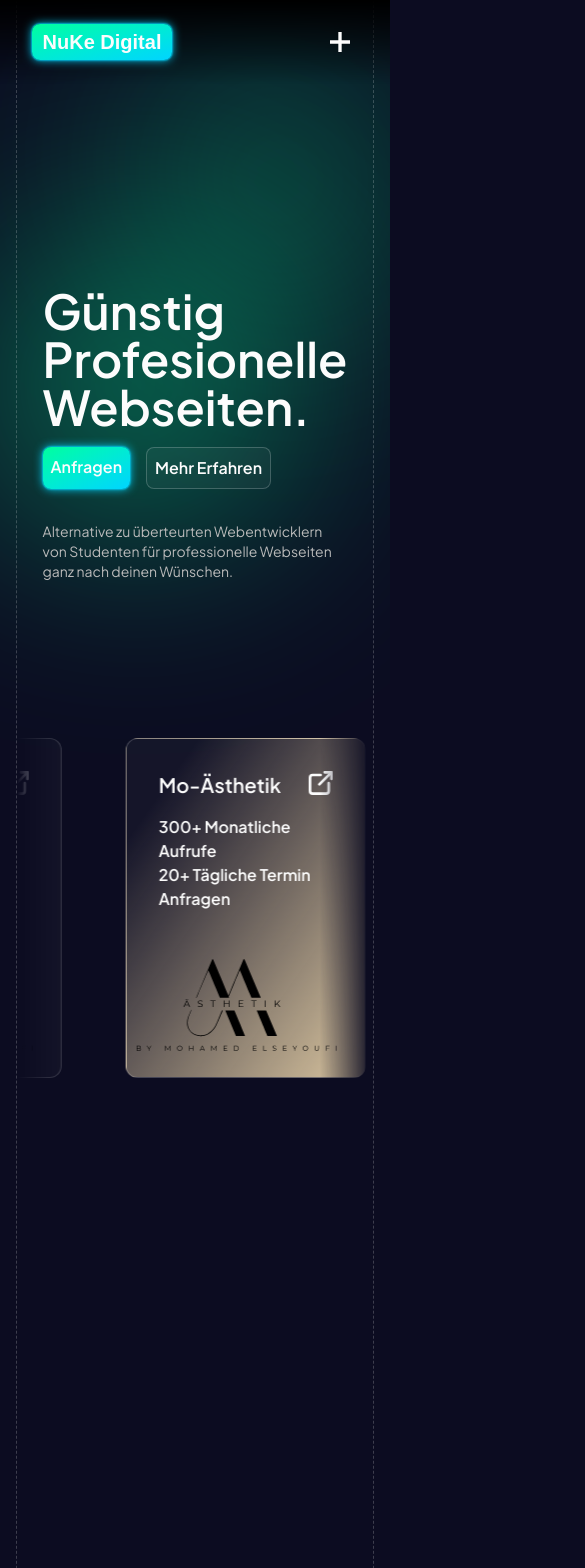
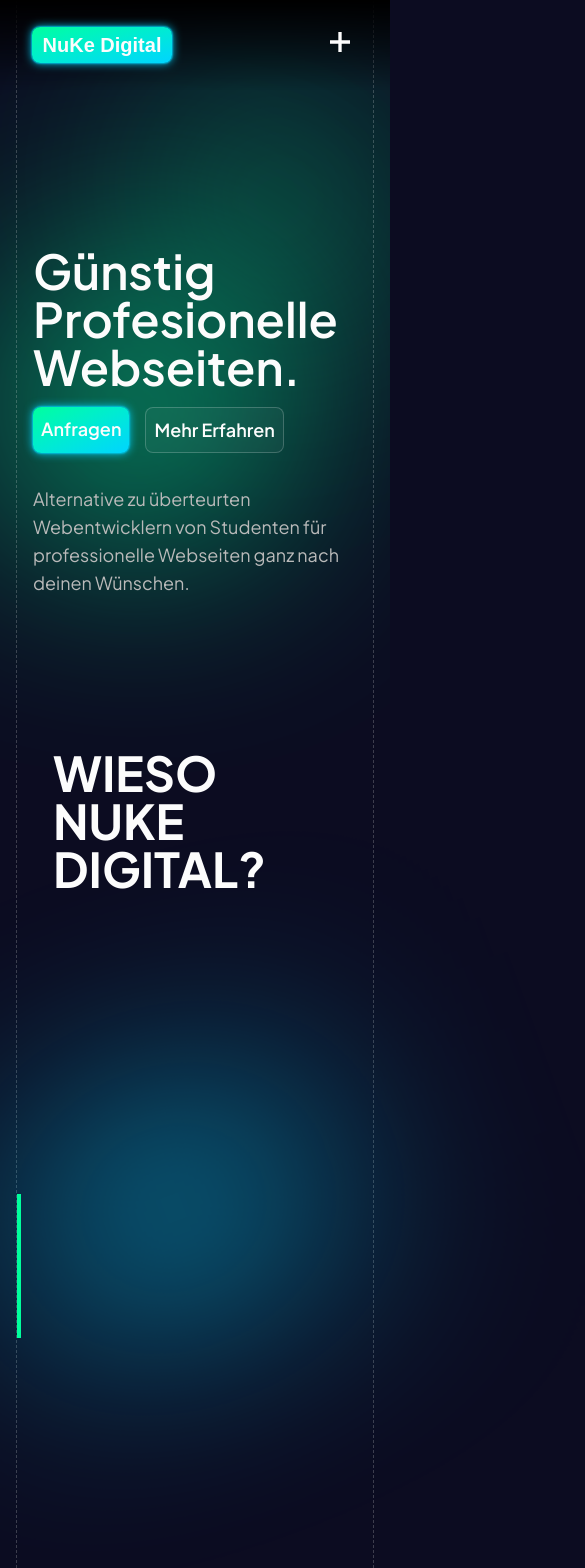
Before and after one commit to Nuke-Digital/nuke-digital, a React (Vite) app in the folder frontend/: page / in a window 390 px wide. Shown: the top 1568 px of the page, 585 px wide, since content can reach past the window. Built offline with nearby package versions, Linux system fonts and the light colour scheme.

Commit message:
lenis hero section/mobile navbar

```diff
--- a/frontend/package.json
+++ b/frontend/package.json
@@ -12,6 +12,7 @@
   "dependencies": {
     "@tailwindcss/vite": "^4.1.18",
     "framer-motion": "^12.33.0",
+    "lenis": "^1.3.18",
     "motion": "^12.33.0",
     "react": "^19.2.0",
     "react-dom": "^19.2.0",
--- a/frontend/src/App.tsx
+++ b/frontend/src/App.tsx
@@ -6,11 +6,28 @@ import Home from "./pages/Home.tsx"
 import Impressum from "./pages/Impressum.tsx"
 import Navbar from "./components/Navbar.tsx"
 import Footer from "./components/Footer.tsx"
+import ReactLenis, { useLenis, type LenisRef } from "lenis/react"
+import { useEffect, useRef } from "react"
+import { cancelFrame, frame } from "framer-motion"
 
 export default function App() {
 
+  const lenisRef = useRef<LenisRef>(null)
+
+  useEffect(() => {
+    function update(data: { timestamp: number }) {
+      const time = data.timestamp
+      lenisRef.current?.lenis?.raf(time)
+    }
+
+    frame.update(update, true)
+
+    return () => cancelFrame(update)
+  }, [])
+
   return (
     <div>
+      <ReactLenis root />
       <Navbar/>
       <Routes>
         <Route path="/" element={<Home/>}/>
--- a/frontend/src/pages/Home.tsx
+++ b/frontend/src/pages/Home.tsx
@@ -33,9 +33,13 @@ export default function Home() {
 
   return (
     <div className="relative">
-      <div className="absolute w-full h-full overflow-x-hidden">
-        <div className="absolute -z-50 right-10 top-20 w-[37vw] h-60 rotate-[-30deg] bg-primary blur-[120px] rounded-full opacity-60" />
-        <div className="absolute -z-50 left-0 top-70 w-[70vw] h-62.5 bg-primary blur-[120px] rounded-full opacity-60"/>
+      <div className="absolute w-full h-full overflow-x-hidden inset-0">
+      <motion.div
+        className="absolute -z-50 right-10 top-20 w-[37vw] h-60 rotate-[-30deg] blur-[120px] bg-primary rounded-full opacity-60"
+      />
+        <motion.div initial={{opacity: 0.6}} animate={{opacity: [0.6, 0.4, 0.6, 0.8, 0.6]}}
+        transition={{ repeat: Infinity, duration: 10, ease: 'easeInOut'}}
+        className="absolute -z-50 left-0 top-70 w-[70vw] h-62.5 bg-primary blur-[120px] rounded-full opacity-60"/>
       </div>
 
     <div className="lg:mx-16 mx-4 border-l border-r border-border border-dashed -mt-20 mb-1">
@@ -118,25 +122,36 @@ export default function Home() {
   );
 }
 
+const SECTION_HEIGHT = 1500
+
 export const Section1 = () => {
     const containerRef = useRef(null)
-    const { scrollYProgress } = useScroll({
+    const heroRef = useRef(null)
+    const { scrollYProgress: containerScrollYProgess } = useScroll({
         target: containerRef,
         offset: ["start start", "end end"],
+    })
+    const { scrollYProgress: heroScrollYProgress } = useScroll({
+        target: heroRef,
+        offset: ["start end", "end start"]
     })
     // 4 = Anzahlt der karten/websites
     let width = window.innerWidth > 600 ? (216 + 16):(240+64)
     const totalDistance = 3 * width;
-    const x = useTransform(scrollYProgress, [0, 1], [0, -totalDistance], {clamp: false})
+    const x = useTransform(containerScrollYProgess, [0.3, 1], [0, -totalDistance], {clamp: false})
+    const opacity = useTransform(containerScrollYProgess, [0, 0.2], [1, 0])
+    const opacity_a = useTransform(heroScrollYProgress, [0.3,0.5], [0,1])
+    const y = useTransform(heroScrollYProgress, [0,1], [-100, 0])
+    const y_mobile = useTransform(heroScrollYProgress, [0.5,1], [0, -1000])
 
 
     return (
-      <div>
-        <section className="flex items-center justify-end h-[75vh]  flex-col py-8 mt-15">
-          <div className="flex flex-col px-12 gap-4 justify-center items-center">
+      <div className="relative w-full">
+        <section ref={heroRef} style={{height: `calc(${SECTION_HEIGHT}px + 100vh)`}} className="relative w-full h-full">
+          <div className="h-screen flex flex-col md:px-12 px-4 gap-4 justify-center items-center mt-20">
             <div className="flex md:flex-row flex-col justify-start w-full">
-              <h1 className="md:text-7xl text-5xl font-semibold flex-2">Günstig Profesionelle Webseiten.</h1>
-              <div className="flex-1 md:self-end justify-start flex flex-row gap-4 font-semibold z-50 md:py-0 py-4">
+              <h1 className="md:text-7xl text-5xl font-semibold flex-2 wrap-anywhere">Günstig Profesionelle Webseiten.</h1>
+              <div className="flex-1 md:self-end justify-start flex flex-row gap-4 font-semibold z-50 md:py-0 py-4 text-lg">
                  <motion.a
                   initial={false}
                   whileHover={{
@@ -165,13 +180,76 @@ export const Section1 = () => {
               </div>
             </div>
             <div className="flex flex-row justify-start w-full">
-              <h3 className="flex-1 text-tex-secondary md:text-lg text-sm">Alternative zu überteurten Webentwicklern von Studenten für professionelle Webseiten ganz nach deinen Wünschen.</h3>
+              <h3 className="flex-1 text-tex-secondary md:text-lg text-lg">Alternative zu überteurten Webentwicklern von Studenten für professionelle Webseiten ganz nach deinen Wünschen.</h3>
               <div className="md:flex-1"/>
             </div>
           </div>
+          <motion.div style={{opacity}} className="md:flex hidden md:flex-row flex-col h-full w-full relative md:px-32">
+            <div className="sticky top-0 flex-1 h-screen flex items-center justify-center">
+              <motion.div style={{opacity: opacity_a, y}} className="flex flex-row gap-8">
+                <span className="w-1 bg-primary"/>
+                <h2 className="md:text-7xl text-5xl uppercase font-bold">WIESO<br/>NUKE<br/>DIGITAL?</h2>
+              </motion.div>
+                <motion.div initial={{opacity:0}} whileInView={{opacity:1}} viewport={{once: true}} transition={{duration: 0.5, ease: 'easeInOut'}} className="bg-secondary w-[70vw] h-32 absolute top-75 left-0 -rotate-5 -z-50 blur-[120px]"/>
+            </div>
+            <div className="h-full flex flex-col flex-1 items-stretch">
+              <div className="flex flex-1 items-center flex-col justify-center gap-4">
+                <h2 className="uppercase md:text-4xl text-2xl text-primary">preis günstig entwickelt von Studenten</h2>
+                <p className="text-xl text-tex-secondary">
+Wir sind junge, motivierte und engagierte Informatikstudenten am Anfang unserer beruflichen Laufbahn. Um wertvolle praktische Erfahrung zu sammeln und unsere Fähigkeiten unter Beweis zu stellen, bieten wir hochwertige Webentwicklung zu fairen und preisgünstigen Konditionen an.
+                </p>
+              </div>
+              <div className="flex flex-1 items-center flex-col justify-center gap-4">
+                <h2 className="uppercase md:text-4xl text-2xl text-primary">nutzung der neusten technologien zur erstellung von modernen webseiten</h2>
+                <p className="text-xl text-tex-secondary">
+                  Durch unser Informatikstudium und unsere Begeisterung für das Programmieren
+                  bleiben wir stets am Puls der Zeit und arbeiten mit den neuesten Technologien, um moderne und zukunftsorientierte Lösungen zu entwickeln.
+                </p>
+              </div>
+              <div className="flex flex-1 items-center flex-col justify-center gap-4">
+                <h2 className="uppercase md:text-4xl text-2xl text-primary">zukunftsorientiert und auf der suche nach herausforderungen</h2>
+                <p className="text-xl text-tex-secondary">
+Unser Ziel ist es, unsere Fähigkeiten in echten Projekten zu beweisen, starke Referenzen aufzubauen und uns eine nachhaltige Reputation zu erarbeiten.
+Dabei steht die Entwicklung moderner Websites mit Leidenschaft und hoher Qualität für uns an erster Stelle.
+                </p>
+              </div>
+            </div>
+          </motion.div>
+          <motion.div style={{opacity}} className="flex md:hidden flex-col h-full w-full relative">
+            <div className="sticky top-0 flex h-screen items-center">
+              <motion.div style={{opacity: opacity_a}} className="flex flex-row gap-8">
+                <span className="w-1 bg-primary"/>
+                <div className="bg-secondary w-[70vw] h-32 absolute top-75 left-5 -rotate-20 -z-50 blur-[120px]"/>
+                <motion.h2 style={{y: y_mobile}} className="md:text-7xl text-5xl uppercase font-bold">WIESO<br/>NUKE<br/>DIGITAL?</motion.h2>
+              </motion.div>
+            </div>
+
+            <div className="h-full flex flex-col flex-1 items-stretch pl-8 pr-2">
+              <div className="flex flex-1 items-center flex-col justify-center gap-4">
+                <h2 className="uppercase md:text-4xl text-2xl text-primary">preis günstig entwickelt von Studenten</h2>
+                <p className="text-xl text-tex-secondary">
+Wir sind junge, motivierte und engagierte Informatikstudenten am Anfang unserer beruflichen Laufbahn. Um wertvolle praktische Erfahrung zu sammeln und unsere Fähigkeiten unter Beweis zu stellen, bieten wir hochwertige Webentwicklung zu fairen und preisgünstigen Konditionen an.
+                </p>
+              </div>
+              <div className="flex flex-1 items-center flex-col justify-center gap-4">
+                <h2 className="uppercase md:text-4xl text-2xl text-primary">nutzung der neusten technologien zur erstellung von modernen webseiten</h2>
+                <p className="text-xl text-tex-secondary">
+                  Durch unser Informatikstudium und unsere Begeisterung für das Programmieren
+                  bleiben wir stets am Puls der Zeit und arbeiten mit den neuesten Technologien, um moderne und zukunftsorientierte Lösungen zu entwickeln.
+                </p>
+              </div>
+              <div className="flex flex-1 items-center flex-col justify-center gap-4 pb-32">
+                <h2 className="uppercase md:text-4xl text-2xl text-primary">zukunftsorientiert und auf der suche nach herausforderungen</h2>
+                <p className="text-xl text-tex-secondary">
+Unser Ziel ist es, unsere Fähigkeiten in echten Projekten zu beweisen, starke Referenzen aufzubauen und uns eine nachhaltige Reputation zu erarbeiten.
+Dabei steht die Entwicklung moderner Websites mit Leidenschaft und hoher Qualität für uns an erster Stelle.
+                </p>
+              </div>
+            </div>
+          </motion.div>
         </section>
-          <div ref={containerRef} className="h-[300vh] relative mask-[linear-gradient(to_right,transparent,black_15%,black_85%,transparent)]">
-              <motion.div className="sticky top-0 w-full pl-16 -mt-[15vh] h-screen items-center my-0 mx-auto flex justify-start overflow-visible">
+          <div ref={containerRef} className="h-[300vh] flex pt-[50vh] relative mask-[linear-gradient(to_right,transparent,black_15%,black_85%,transparent)]">
+              <motion.div className="sticky top-0 w-full pl-16 h-screen items-center my-0 mx-auto flex justify-start overflow-visible">
                   <motion.div className="flex gap-16 z-50 transform-gpu" style={{ x, willChange: 'transform', originX: 0}}>
                    <a
                      className="bg-background-secondary shrink-0 border border-border rounded-xl overflow-hidden h-85 md:w-108 w-60 border-xl relative flex flex-col p-8"
--- a/frontend/src/style.css
+++ b/frontend/src/style.css
@@ -28,6 +28,22 @@
    Allgemeine Styles
 ---------------------------------- */
 
+html.lenis, html.lenis body {
+ height: auto;
+}
+.lenis.lenis-smooth {
+ scroll-behavior: auto !important;
+}
+.lenis.lenis-smooth [data-lenis-prevent] {
+ overscroll-behavior: contain;
+}
+.lenis.lenis-stopped {
+ overflow: hidden;
+}
+.lenis.lenis-smooth iframe {
+ pointer-events: none;
+}
+
 html {
   scroll-behavior: smooth;
   background-color: var(--color-background-primary);
```
Also changed, not shown: frontend/src/components/Footer.tsx (+4 -4 lines), frontend/src/components/Navbar.tsx (+47 -3 lines), 1 other file (tests, documents, lock files or other folders).
